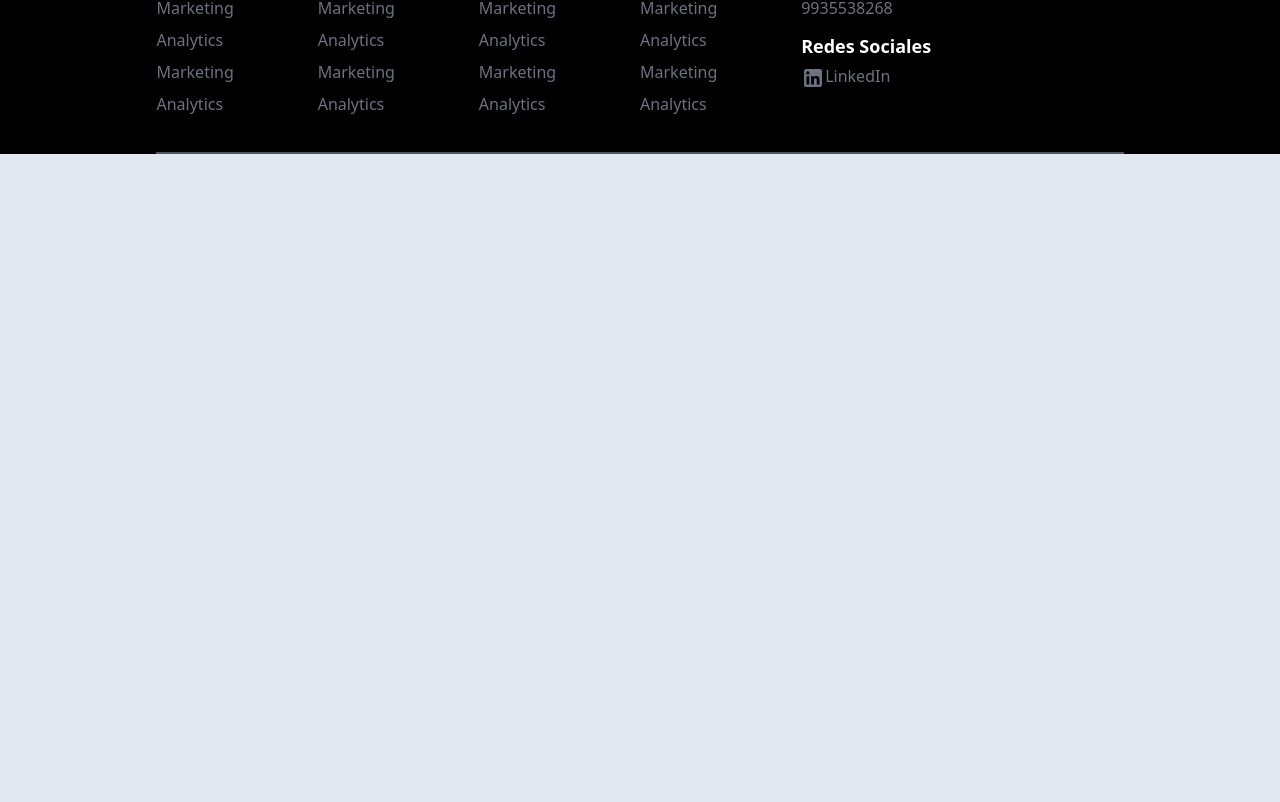
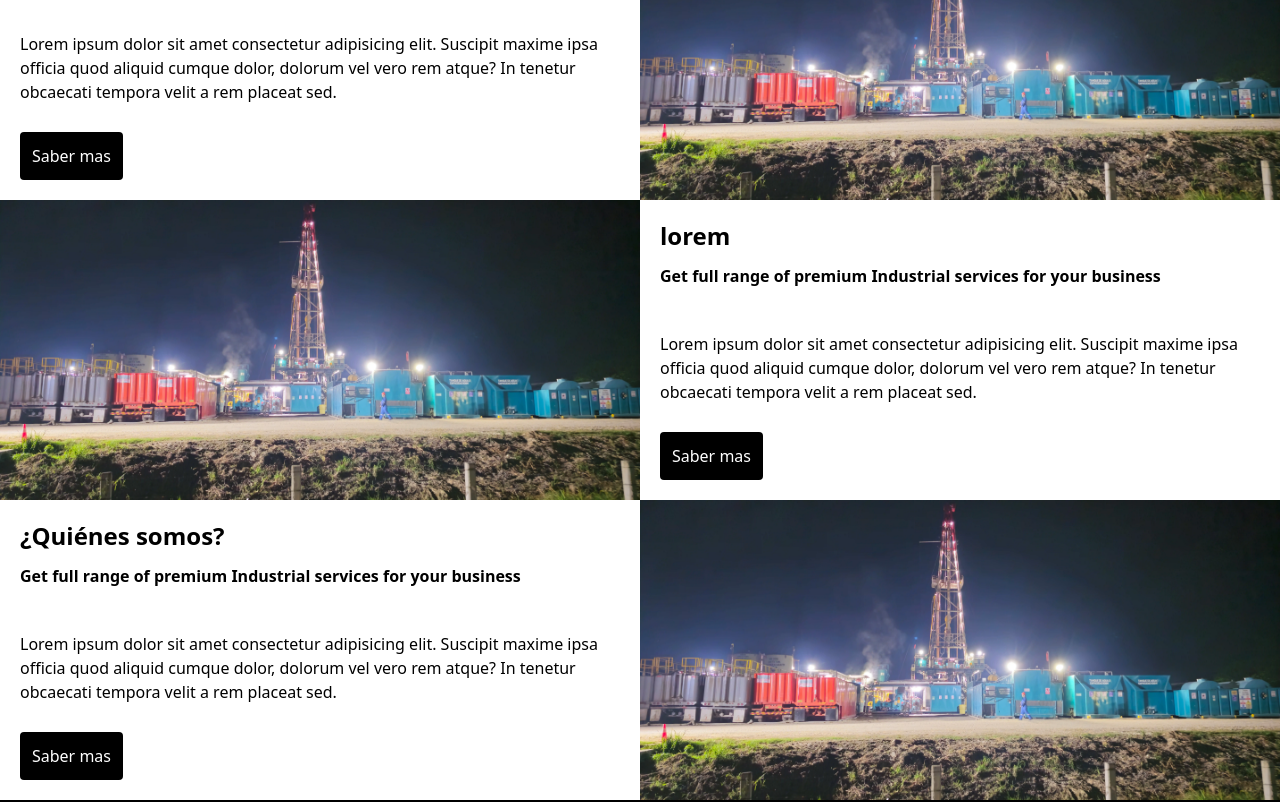
Before and after one commit to DanielRomanVillegas/aztecatrol, a React (Vite) app: page /about-us in a window 1280 px wide. Shown: the part 620-1422 px from the top of the page. Before the commit the page ends 800 px from the top, so only its background shows below. Built offline with nearby package versions, Linux system fonts and the light colour scheme.

Commit message:
About Us

```diff
--- /dev/null
+++ b/src/components/about-us/body/SectionAboutUs.tsx
@@ -0,0 +1,39 @@
+import { PropsWithChildren } from "react";
+
+interface Props extends PropsWithChildren {
+  letf?: boolean;
+  title?: string;
+  id?: string;
+}
+
+export const SectionAboutUs = ({ letf, title = "lorem", children, id }: Props) => {
+  return (
+    //*  md:justify-between antes e cambios
+    <section
+      id={id}
+      className={`flex flex-col-reverse ${
+        !letf ? "md:flex-row" : "md:flex-row-reverse"
+      } w-full  `}
+    >
+      <div className="flex md:w-1/2 px-5 pb-5 md:p-5 flex-col justify-center">
+        <h2 className="text-2xl font-bold mb-3 mt-6 md:mt-0">{title}</h2>
+        <span className="font-bold mb-5">
+          Get full range of premium Industrial services for your business
+        </span>
+        <br />
+
+        <div className="mb-7">{children}</div>
+
+        <a className="bg-black text-white p-3 rounded inline w-fit" href="">
+          Saber mas
+        </a>
+      </div>
+      {/* md:w-2/5 antes ed cambios */}
+      <img
+        className=" md:w-1/2 md:inline-block"
+        src="/plataforma.webp"
+        alt=""
+      />
+    </section>
+  );
+};
--- a/src/views/AboutUs.tsx
+++ b/src/views/AboutUs.tsx
@@ -1,3 +1,31 @@
+import { SectionAboutUs } from "../components/about-us/body/SectionAboutUs";
+
 export const AboutUs = () => {
-  return <div>AboutUs</div>;
+  return (
+    <div className=" bg-white">
+      {/* //*Seccion Sobre nostros */}
+      <SectionAboutUs id="home" title="¿Quiénes somos?">
+        <p>
+          Lorem ipsum dolor sit amet consectetur adipisicing elit. Suscipit
+          maxime ipsa officia quod aliquid cumque dolor, dolorum vel vero rem
+          atque? In tenetur obcaecati tempora velit a rem placeat sed.
+        </p>
+      </SectionAboutUs>
+      {/* //*Seccion Nuestros servicios */}
+      <SectionAboutUs id="about" letf>
+        <p>
+          Lorem ipsum dolor sit amet consectetur adipisicing elit. Suscipit
+          maxime ipsa officia quod aliquid cumque dolor, dolorum vel vero rem
+          atque? In tenetur obcaecati tempora velit a rem placeat sed.
+        </p>
+      </SectionAboutUs>
+      <SectionAboutUs title="¿Quiénes somos?">
+        <p>
+          Lorem ipsum dolor sit amet consectetur adipisicing elit. Suscipit
+          maxime ipsa officia quod aliquid cumque dolor, dolorum vel vero rem
+          atque? In tenetur obcaecati tempora velit a rem placeat sed.
+        </p>
+      </SectionAboutUs>
+    </div>
+  );
 };
```
